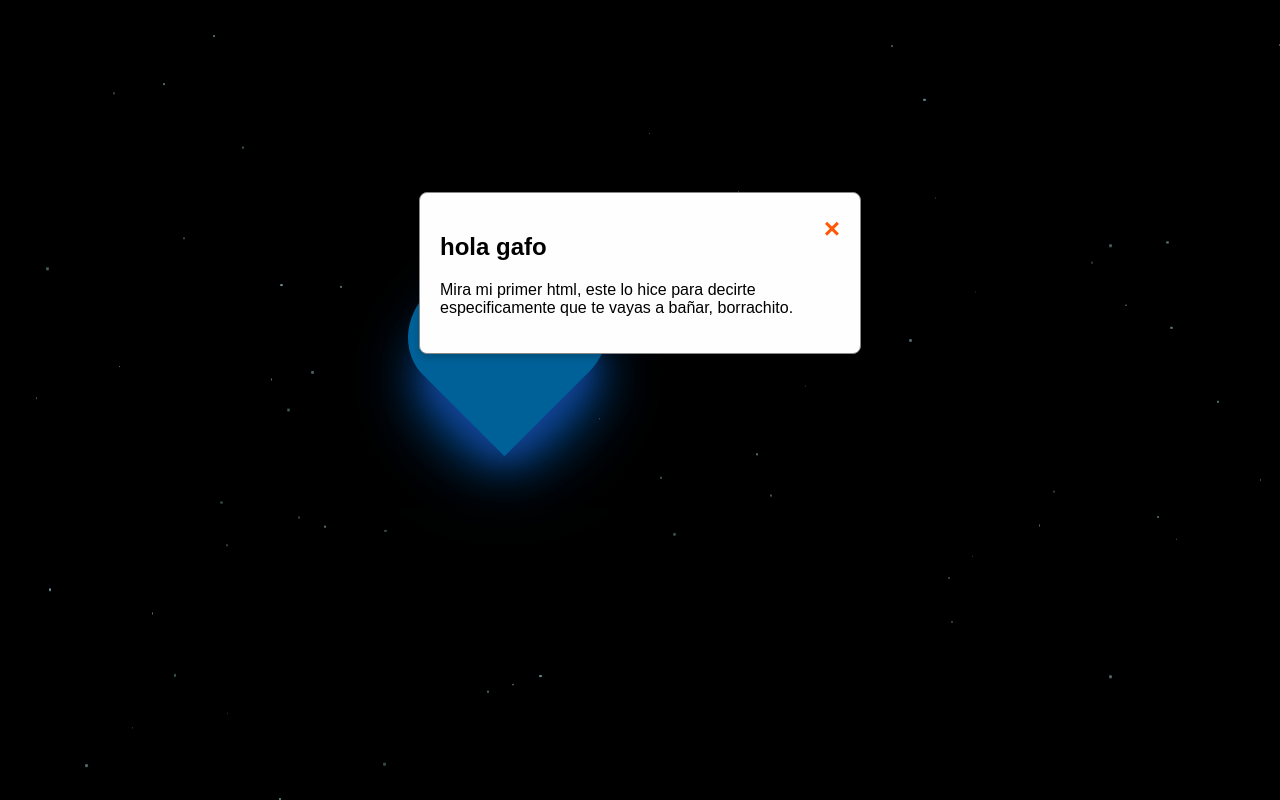
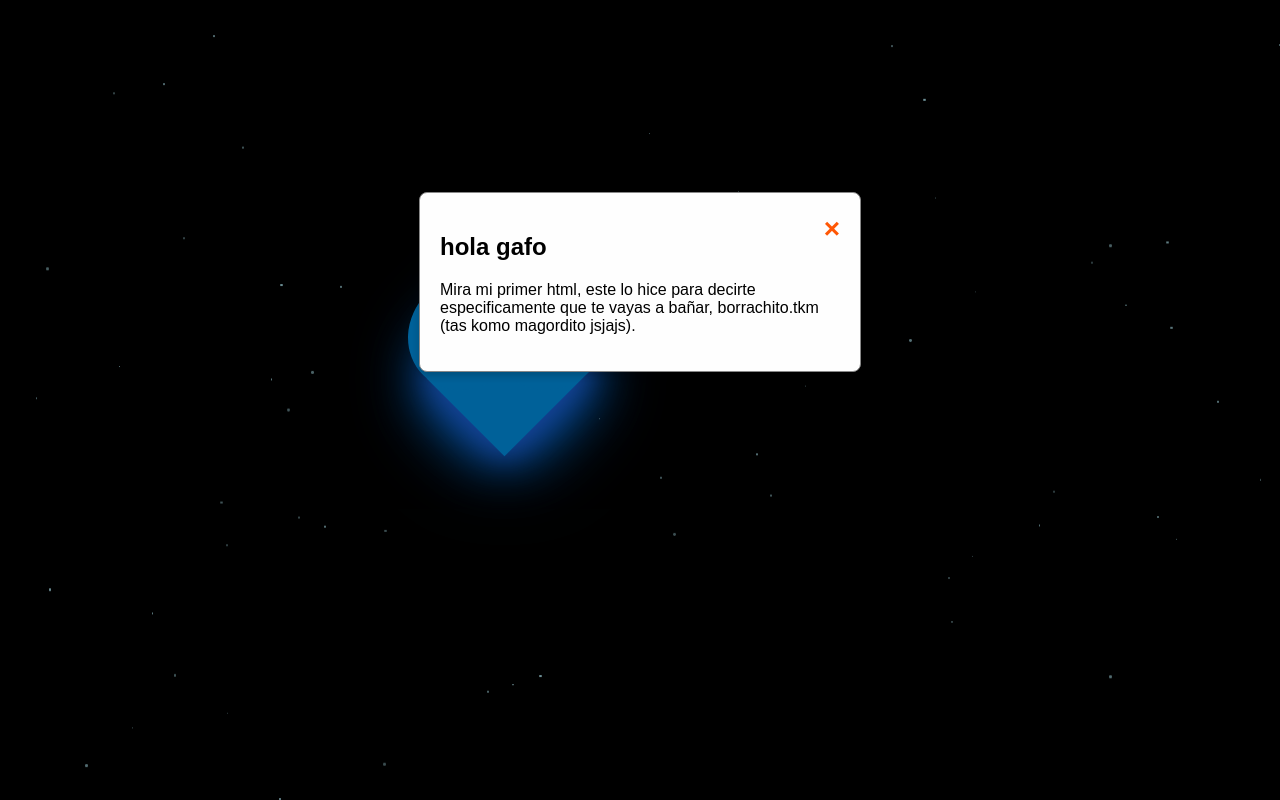
Before and after one commit to eliAAM08/Equisde, a plain HTML site: page docs/index.html in a window 1280 px wide. Both pictures are taken after a click on the button "Abrir Ventana". Drawn offline with Linux system fonts and the light colour scheme.

Commit message:
Update index.html

```diff
--- a/docs/index.html
+++ b/docs/index.html
@@ -159,7 +159,7 @@
         <div class="modal-contenido">
             <span class="cerrar">&times;</span>
             <h2>hola gafo</h2>
-            <p>Mira mi primer html, este lo hice para decirte especificamente que te vayas a bañar, borrachito.</p>
+            <p>Mira mi primer html, este lo hice para decirte especificamente que te vayas a bañar, borrachito.tkm (tas komo magordito jsjajs).</p>
         </div>
     </div>
 
```
